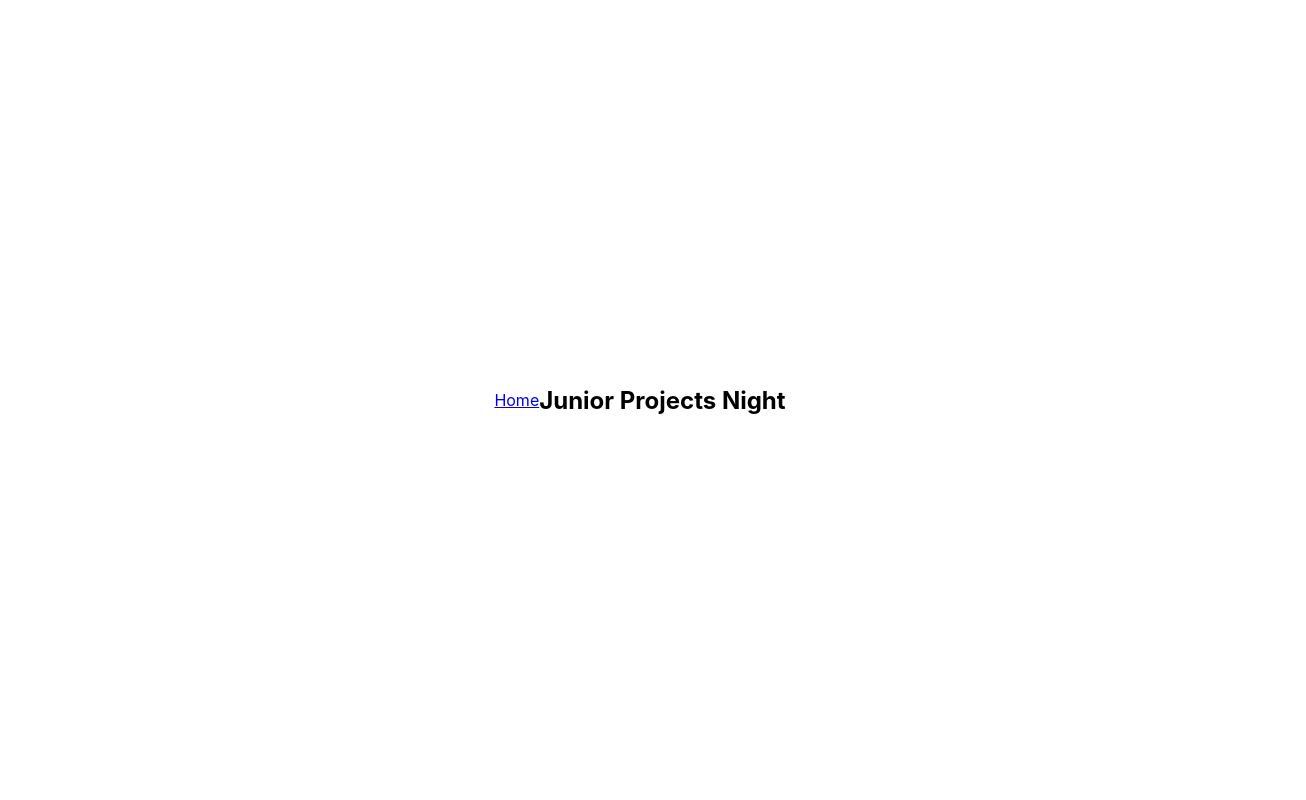
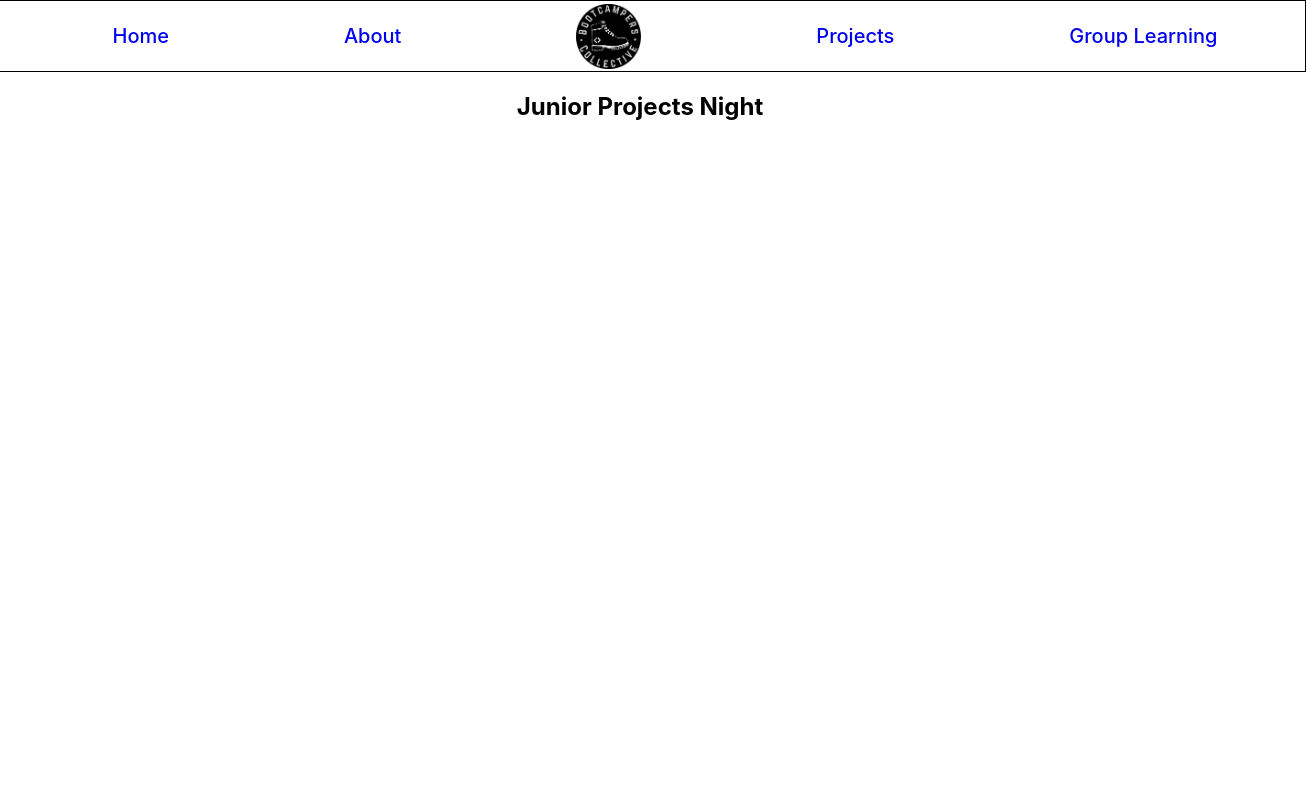
Before and after one commit to evanplaice/StudyGroupSite, a React (Create React App) app: page / in a window 1280 px wide. Shown: the top 800 px of the page, 1306 px wide, since content can reach past the window. Built offline with nearby package versions, Linux system fonts and the light colour scheme.

Commit message:
added a simple nav bar

```diff
--- a/src/components/Home/HeaderHome.js
+++ b/src/components/Home/HeaderHome.js
@@ -1,14 +1,14 @@
 import React, { Component } from "react";
 import styled from "@emotion/styled";
 import { Link } from "@reach/router";
+
+import Nav from "../NavBar/Nav";
 
 export default class HeaderHome extends Component {
   render() {
     return (
       <Container>
-        <nav>
-          <Link to="/">Home</Link>{" "}
-        </nav>
+        <Nav />
         <Title>Junior Projects Night</Title>
       </Container>
     );
@@ -18,12 +18,13 @@ export default class HeaderHome extends Component {
 // CSS-in-JS styled components
 const Title = styled.h2`
   color: #000;
+  display: flex;
 `;
 const Container = styled.div`
   height: 100vh;
   width: 100vw;
   background-color: #fff;
   display: flex;
-  justify-content: center;
+  flex-direction: column;
   align-items: center;
 `;
--- /dev/null
+++ b/src/components/NavBar/Nav.js
@@ -0,0 +1,51 @@
+import React, { Component } from "react";
+import styled from "@emotion/styled";
+import { Link } from "@reach/router";
+
+import Logo from "../../assets/bclogo.png";
+
+export default class Nav extends Component {
+  render() {
+    return (
+      <Container>
+        <Item>
+          <Links to="/">Home</Links>
+        </Item>
+        <Item>
+          <Links to="/About">About</Links>
+        </Item>
+        <Item>
+          <Image src={Logo} />
+        </Item>
+        <Item>
+          <Links to="/Projects">Projects</Links>
+        </Item>
+        <Item>
+          <Links to="/GroupLearning">Group Learning</Links>
+        </Item>
+      </Container>
+    );
+  }
+}
+
+const Container = styled.div`
+  width: 100%;
+  height: 70px;
+  display: flex;
+  border: 1px solid #000;
+  align-items: center;
+  justify-content: space-around;
+  padding-left: 50px;
+`;
+const Item = styled.div`
+  display: flex;
+`;
+const Image = styled.img`
+  height: 65px;
+  width: 65px;
+`;
+const Links = styled(Link)`
+  text-decoration: none;
+  font-weight: 500;
+  font-size: 20px;
+`;
```
Also changed, not shown: src/components/NavBar/Item.js (added, +8 -0 lines), src/assets/bclogo.png (added).
